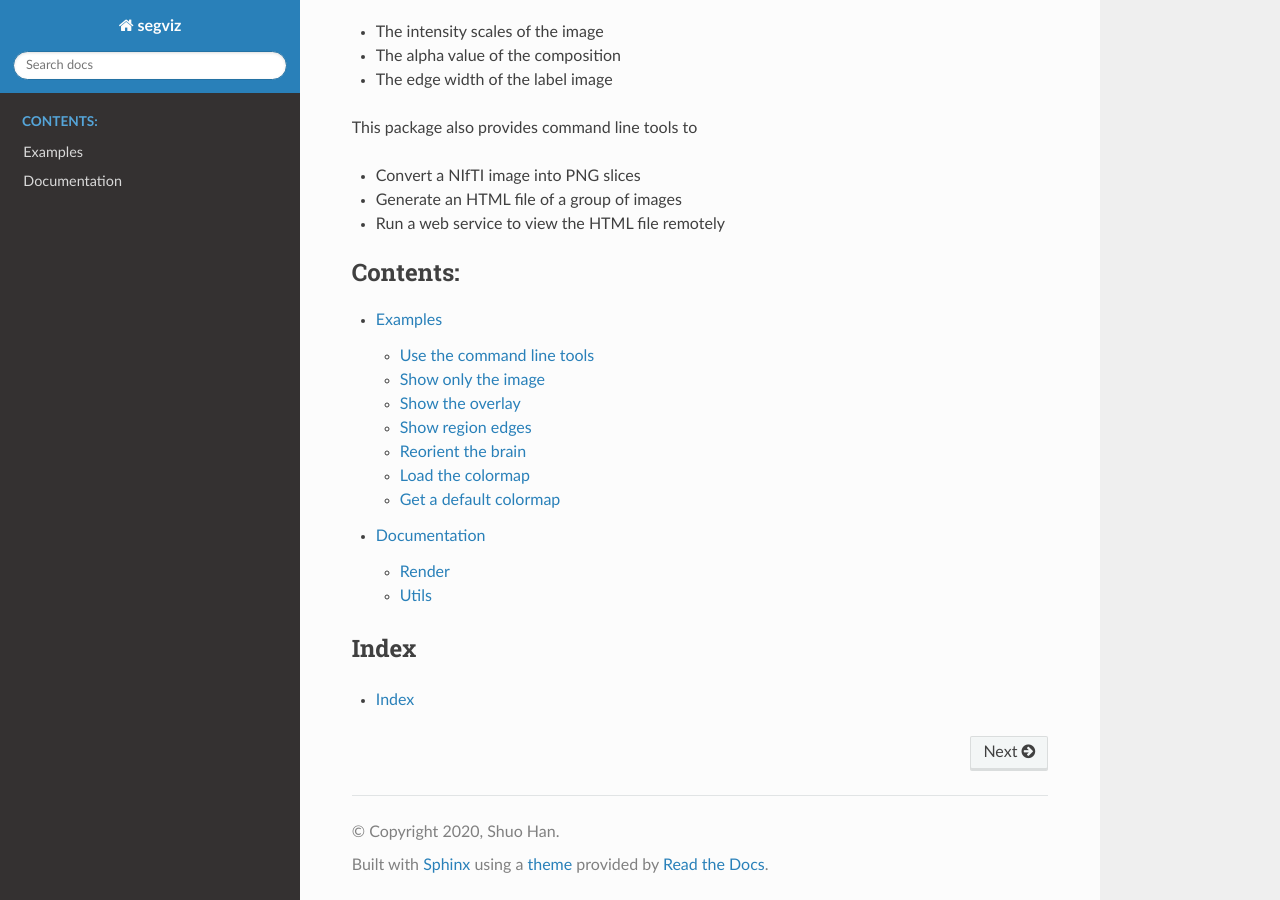
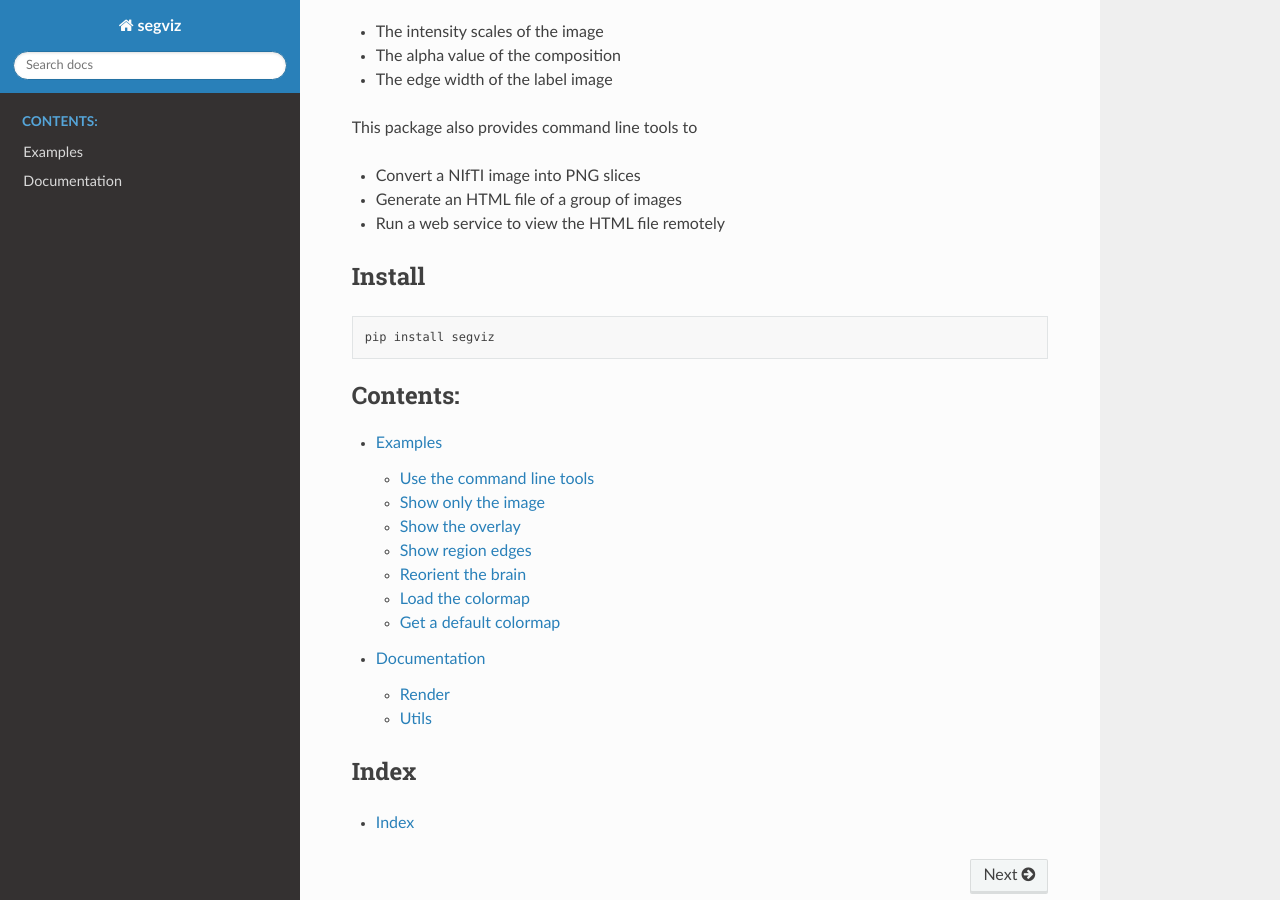
Before and after one commit to shuohan/segviz, a Sphinx documentation site: the page built from docs/source/index.rst, in a window 1280 px wide and 900 px high, scrolled down 634 px. Built offline with Sphinx 7.4.7 and the Read the Docs theme 2.0.0, drawn with Linux system fonts in a browser that asks for light colours.

Commit message:
Add install instruction

```diff
--- a/docs/source/index.rst
+++ b/docs/source/index.rst
@@ -28,6 +28,14 @@ This package also provides command line tools to
 * Run a web service to view the HTML file remotely
 
 
+Install
+-------
+
+.. code-block:: bash
+
+   pip install segviz
+
+
 .. toctree::
    :maxdepth: 2
    :caption: Contents:
```
Also changed, not shown: README.md (+6 -0 lines).
